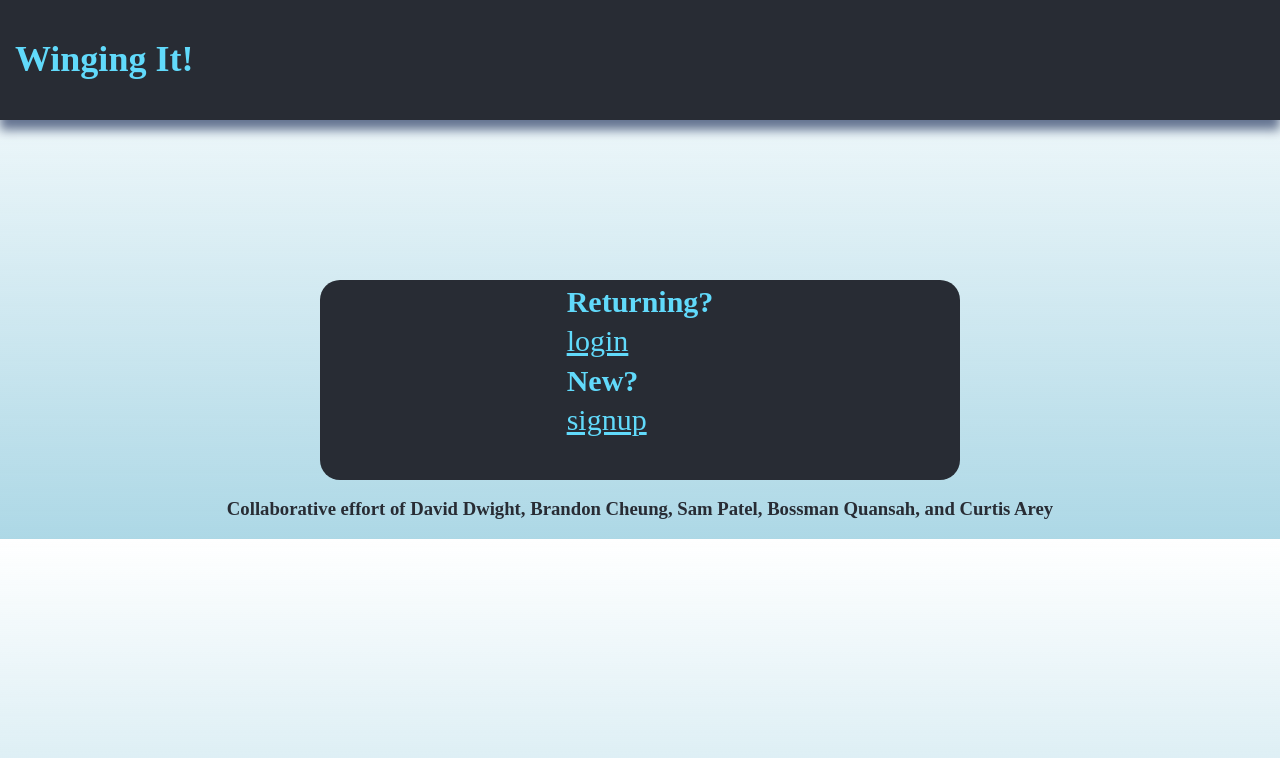
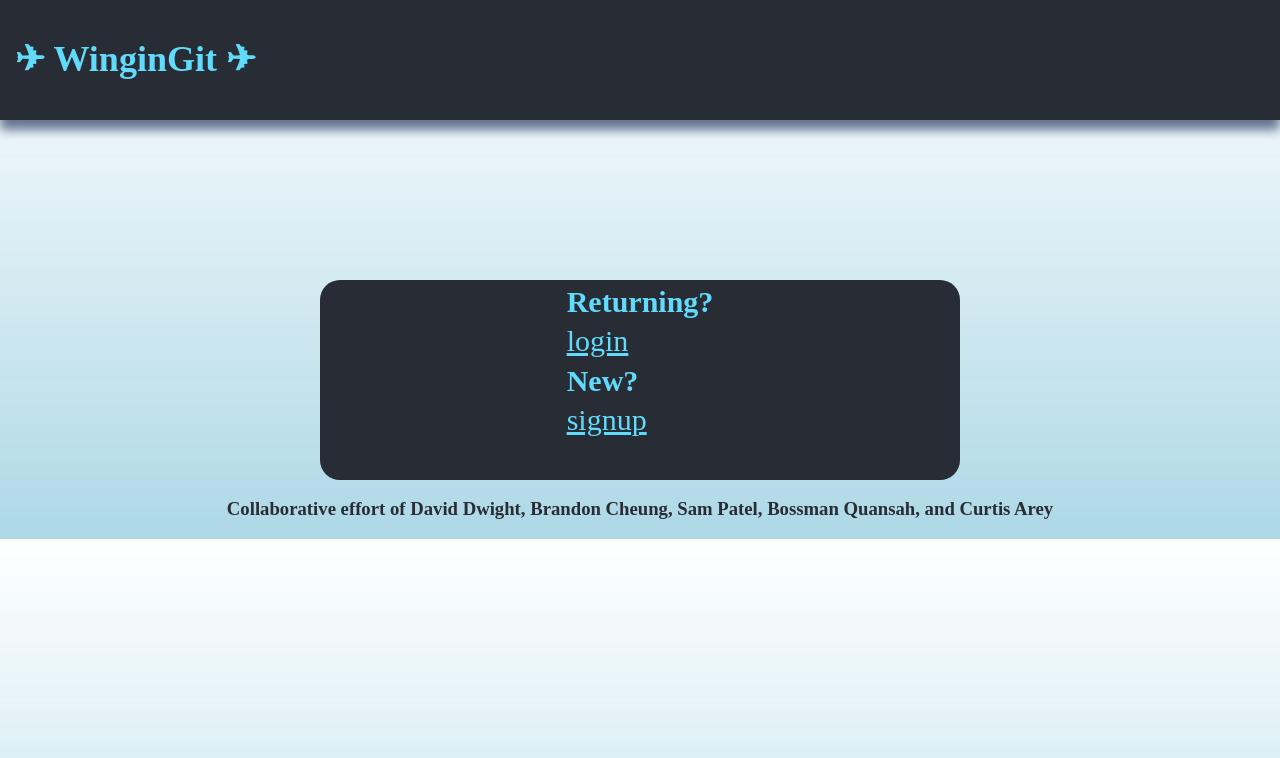
Before and after one commit to csareyj/Airline-Trip-Planner, a React (Create React App) app in the folder client/: page / in a window 1280 px wide. Shown: the top 758 px of the page. Built offline with nearby package versions, Linux system fonts and the light colour scheme.

Commit message:
background issue is actually not fixed. fixed the empty tags and changed the name of the assignment

```diff
--- a/client/src/pages/Home.js
+++ b/client/src/pages/Home.js
@@ -30,7 +30,7 @@ const Home = () => {
     <div className="App">
       <header className="App-header">
         <Link className="App-link" to="/home">
-          <h1>Winging It!</h1>
+          <h1>✈ WinginGit ✈</h1>
         </Link>
         <nav>
           <ul>
@@ -78,7 +78,7 @@ const Home = () => {
             <div className="Card-ori-dest">
               <p>From {flight.departure}</p>
 
-              <h1></h1>
+              <h1>⇨</h1>
 
               <p>To {flight.destination}</p>
             </div>
--- a/client/src/pages/Login.js
+++ b/client/src/pages/Login.js
@@ -54,7 +54,7 @@ const Login = () => {
   return (
     <div className="login">
       <header className="App-header">
-          <h1 className="App-link">Winging It!</h1>
+          <h1 className="App-link">✈ WinginGit ✈</h1>
         {/* <nav>
           <ul>
             <li>
--- a/client/src/pages/Matchup.js
+++ b/client/src/pages/Matchup.js
@@ -6,7 +6,7 @@ const Matchup = () => {
     <div className="App">
       <header className="App-header">
         <Link className="App-link" to="/home">
-          <h1>Winging It!</h1>
+          <h1>✈ WinginGit ✈</h1>
         </Link>
         <nav>
           <ul>
--- a/client/src/pages/Signup.js
+++ b/client/src/pages/Signup.js
@@ -88,7 +88,7 @@ export default function Signup(props) {
   return (
     <div className="login">
       <header className="App-header">
-          <h1 className="App-link">Winging It!</h1>
+          <h1 className="App-link">✈ WinginGit ✈</h1>
         {/* <nav>
           <ul>
             <li>
--- a/client/src/pages/Starter.js
+++ b/client/src/pages/Starter.js
@@ -46,7 +46,7 @@ const Starter = () => {
   return (
     <div className="starter">
       <header className="App-header">
-        <h1 className="App-link">Winging It!</h1>
+        <h1 className="App-link">✈ WinginGit ✈</h1>
         {/* <nav>
         <ul>
           <li>
--- a/client/src/pages/Users.js
+++ b/client/src/pages/Users.js
@@ -29,7 +29,7 @@ const Users = () => {
     <div className="card bg-white card-rounded w-50">
       <header className="App-header">
         <Link className="App-link" to="/home">
-          <h1>Winging It!</h1>
+          <h1>✈ WinginGit ✈</h1>
         </Link>
         <nav>
           <ul>
```
